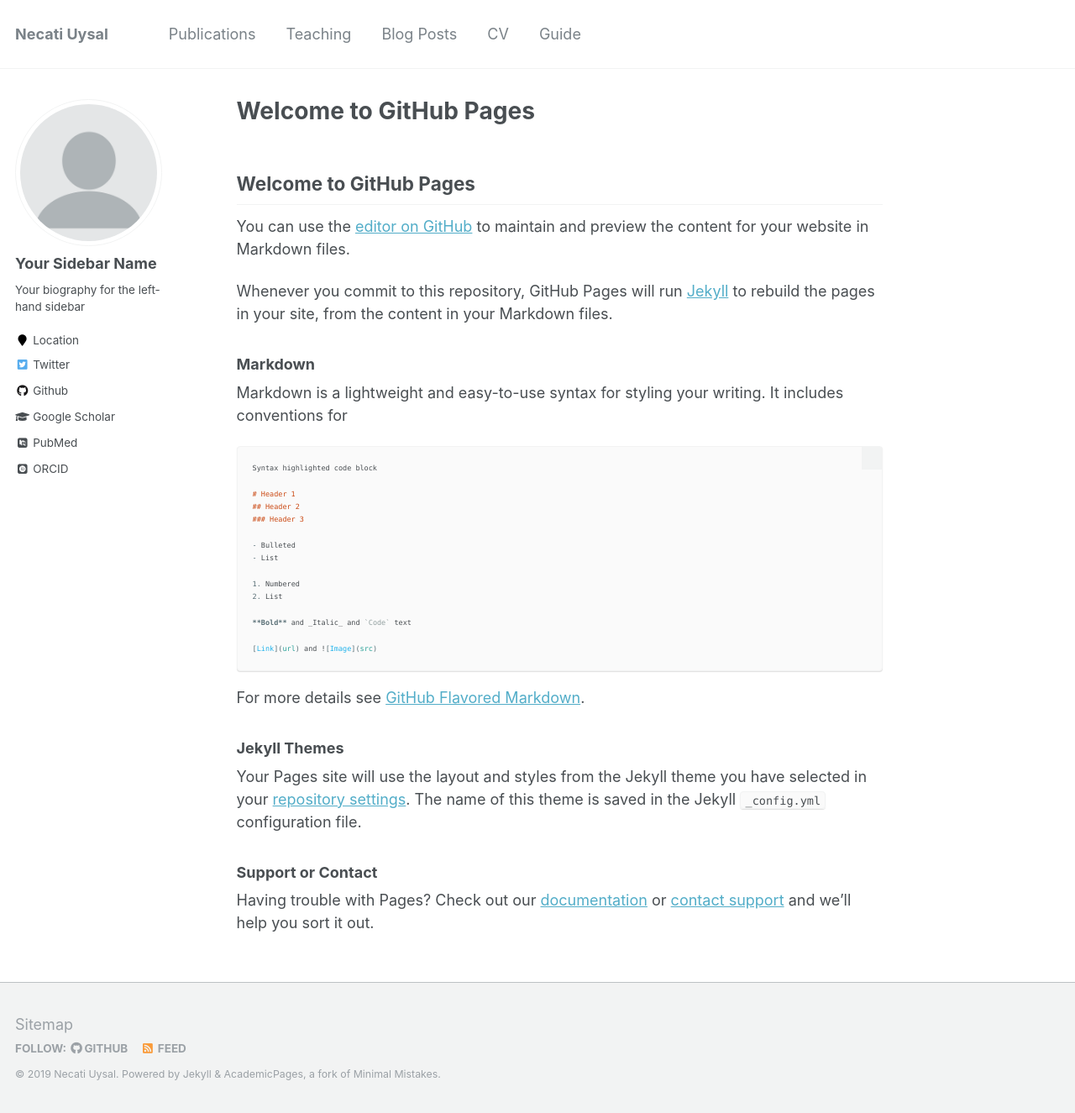
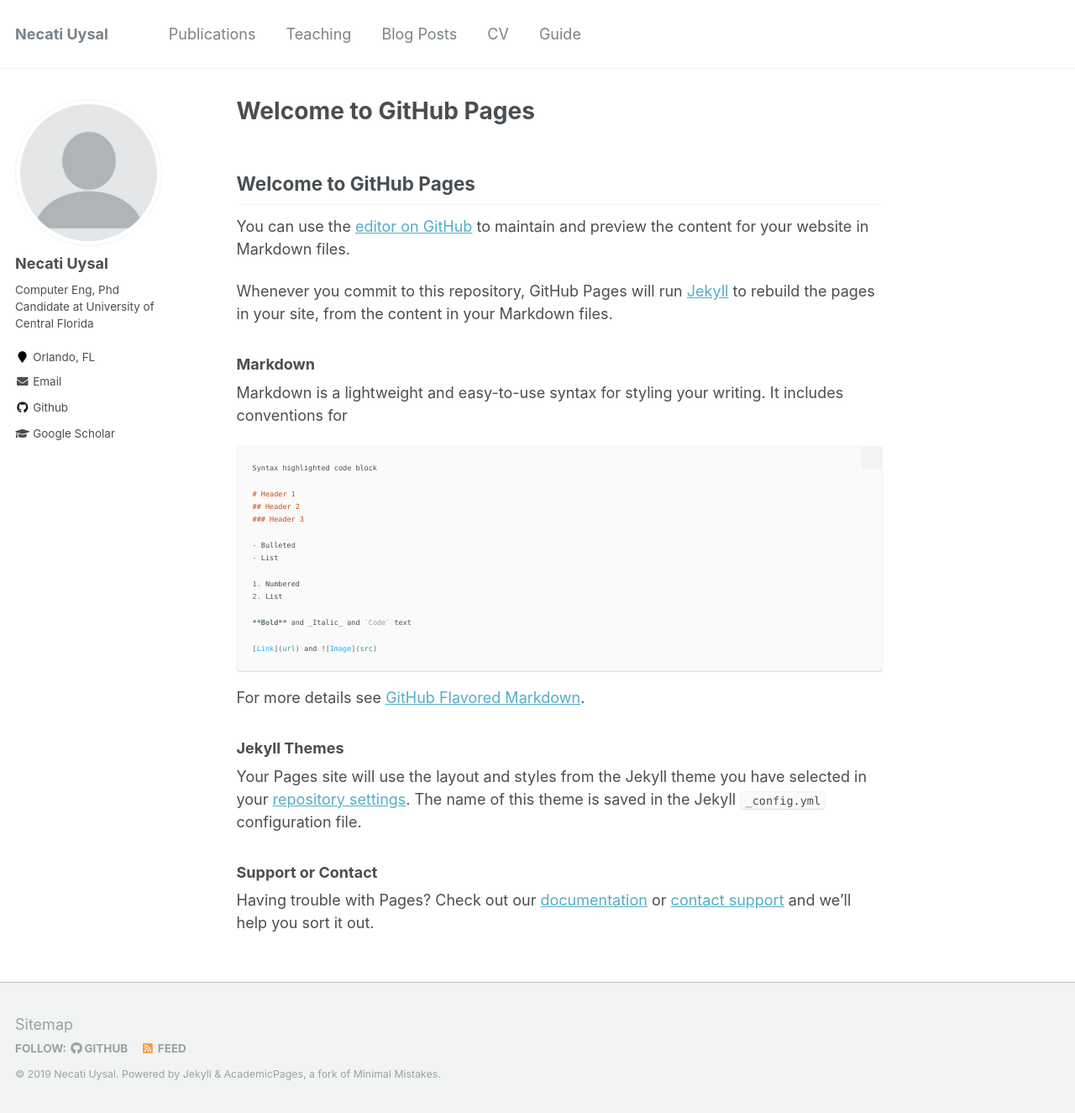
Before and after one commit to MrNjT/mrnjt.github.io, a Jekyll site: the page built from index.md, in a window 1280 px wide and 1325 px high. Shown: the whole window at 84% size. Built offline with Jekyll 4.4.1, drawn with Linux system fonts in a browser that asks for light colours; some web fonts are replaced; our own code applies the rules of GitHub Pages for plain Markdown files.

Commit message:
Update _config.yml

```diff
--- a/_config.yml
+++ b/_config.yml
@@ -80,14 +80,14 @@ analytics:
 
 # Site Author
 author:
-  name             : "Your Sidebar Name"
+  name             : "Necati Uysal"
   avatar           : "profile.png"
-  bio              : "Your biography for the left-hand sidebar"
-  location         : "Location"
+  bio              : "Computer Eng, Phd Candidate at University of Central Florida"
+  location         : "Orlando, FL"
   employer         :
-  pubmed           : "https://www.ncbi.nlm.nih.gov/pubmed/?term=john+snow"
-  googlescholar    : "http://yourfullgooglescholarurl.com"
-  email            :
+  pubmed           : #"https://www.ncbi.nlm.nih.gov/pubmed/?term=john+snow"
+  googlescholar    : "https://scholar.google.com/citations?user=qanypPsAAAAJ&hl=en"
+  email            : "necati@knights.ucf.edu"
   researchgate     :  # example: "https://www.researchgate.net/profile/yourprofile"
   uri              :
   bitbucket        :
@@ -96,20 +96,20 @@ author:
   flickr           :
   facebook         :
   foursquare       :
-  github           : "academicpages"
+  github           : "mrnjt"
   google_plus      :
   keybase          :
   instagram        :
   impactstory      : #"https://profiles.impactstory.org/u/xxxx-xxxx-xxxx-xxxx"
   lastfm           :
   linkedin         :
-  orcid            : "http://orcid.org/yourorcidurl"
+  orcid            :
   pinterest        :
   soundcloud       :
   stackoverflow    : # http://stackoverflow.com/users/123456/username
   steam            :
   tumblr           :
-  twitter          : "replacethistwitterhandle"
+  twitter          :
   vine             :
   weibo            :
   xing             :
```
